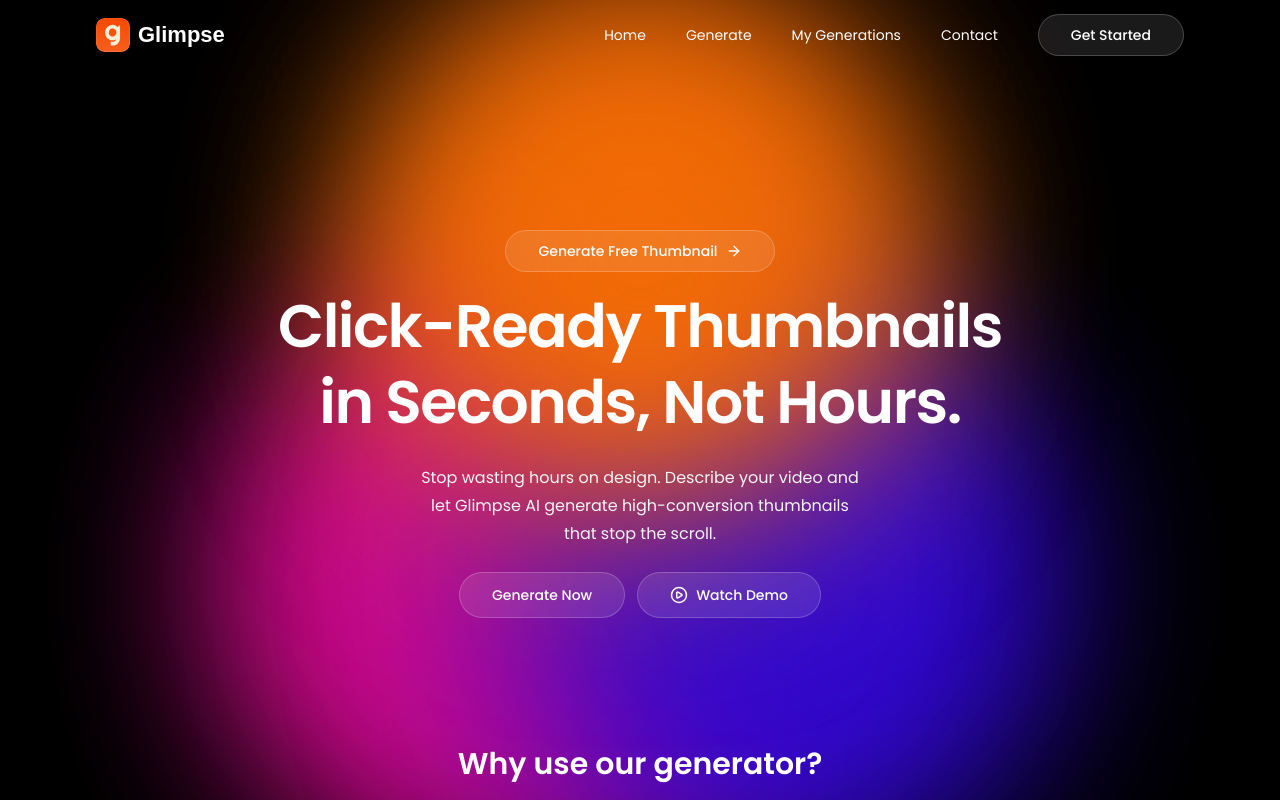
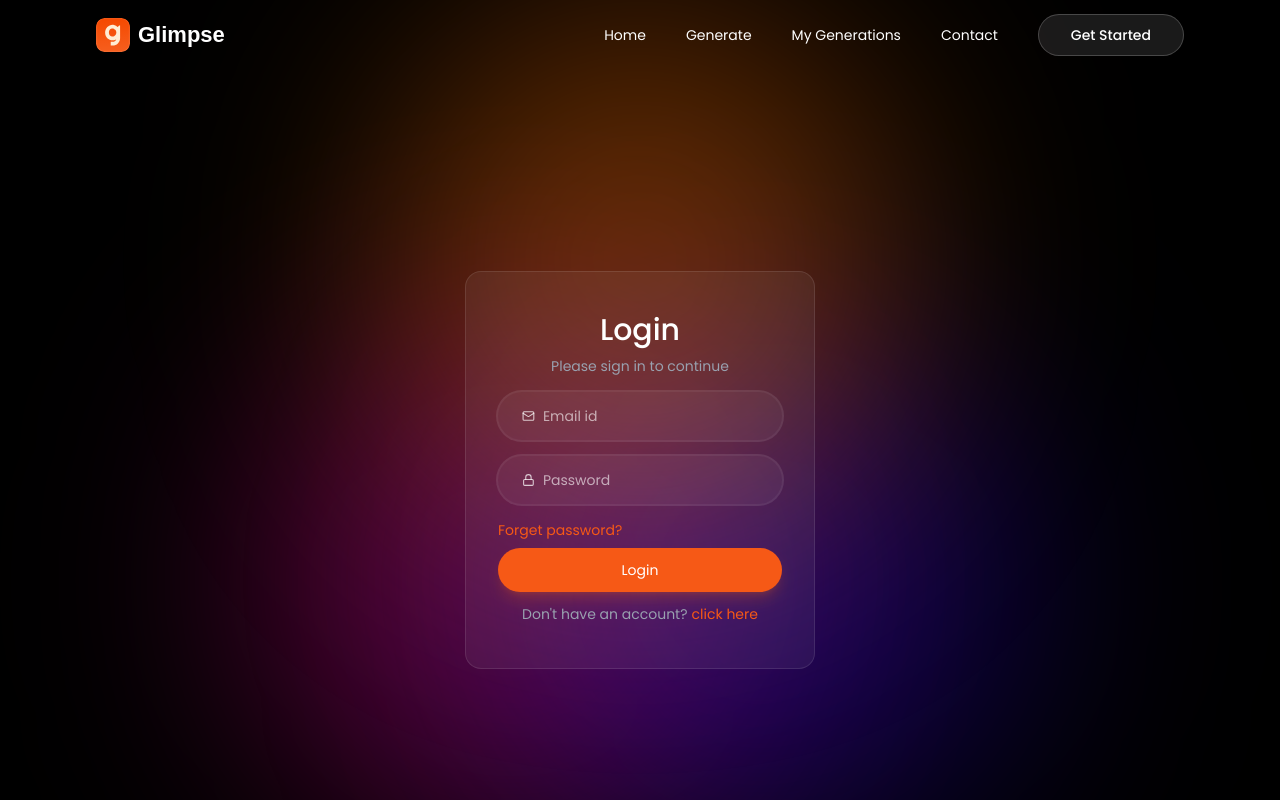
Before and after one commit to nik1910-sd/Glimpse-AI-thumbnail-generator, a React (Vite) app in the folder client/: page /login in a window 1280 px wide. Shown: the top 800 px of the page. Built offline with nearby package versions, Linux system fonts and the light colour scheme.

Commit message:
build login page

```diff
--- a/client/src/App.jsx
+++ b/client/src/App.jsx
@@ -1,34 +1,35 @@
+
+import HomePage from "./pages/HomePage";
+import Navbar from "./components/navbar";
+import { Routes,Route} from "react-router-dom";
 import LenisScroll from "./components/lenis-scroll";
-import Navbar from "./components/navbar";
 import Footer from "./components/footer";
-import HeroSection from "./sections/hero-section";
-import FaqSection from "./sections/faq-section";
-import Features from "./sections/features";
-import WorkflowSteps from "./sections/workflow-steps";
-import Testimonials from "./sections/testimonials";
-import PricingPlans from "./sections/pricing-plans";
-import CallToAction from "./sections/call-to-action";
+import Generate from "./pages/Generate";
+import MyGenerations from "./pages/MyGenerations";
+import Login  from "./components/login";
+import YtPreview from "./pages/YtPreview";
+
+
+
 
 export default function App() {
-    return (
+    return(
         <>
-            <LenisScroll />
-            <Navbar />
-            <div className="fixed inset-0 overflow-hidden -z-20 pointer-events-none">
-                <div className="absolute rounded-full top-80 left-2/5 -translate-x-1/2 size-130 bg-[#D10A8A] blur-[100px]" />
-                <div className="absolute rounded-full top-80 right-0 -translate-x-1/2 size-130 bg-[#2E08CF] blur-[100px]" />
-                <div className="absolute rounded-full top-0 left-1/2 -translate-x-1/2 size-130 bg-[#F26A06] blur-[100px]" />
-            </div>
-            <main className='px-4'>
-                <HeroSection />
-                <Features />
-                <WorkflowSteps />
-                <Testimonials />
-                <FaqSection />
-                <PricingPlans />
-                <CallToAction />
-            </main>
-            <Footer />
+
+
+           <LenisScroll/>
+           <Navbar/>
+           <Routes>
+            <Route  path='/' element={<HomePage/>}/>
+            <Route path='/generate' element={<Generate/>}/>
+            <Route path='/generate/:id' element={<Generate/>}/>
+            <Route path='/my-generations' element={<MyGenerations/>}/>
+            <Route path='/login' element={<Login/>}/>
+            <Route path='/preview' element={<YtPreview/>}/>
+
+           </Routes>
+           <Footer/>
+
         </>
     );
 }
--- /dev/null
+++ b/client/src/components/login.jsx
@@ -0,0 +1,81 @@
+import React from 'react'
+import { useState } from 'react'
+
+const login = () => {
+
+  const [state, setState] = useState("login")
+
+    const [formData, setFormData] = useState({
+        name: '',
+        email: '',
+        password: ''
+    })
+
+    const handleChange = (e) => {
+        const { name, value } = e.target
+        setFormData(prev => ({ ...prev, [name]: value }))
+    }
+
+    const handleSubmit = (e) => {
+        e.preventDefault()
+
+    }
+  return (
+    <>
+    <div className='min-h-screen flex items-center justify-center'>         <form
+    onSubmit={handleSubmit}
+    className="w-full sm:w-87.5 text-center bg-white/6 border border-white/10 rounded-2xl px-8">
+    <h1 className="text-white text-3xl mt-10 font-medium">
+        {state === "login" ? "Login" : "Sign up"}
+    </h1>
+
+    <p className="text-gray-400 text-sm mt-2">Please sign in to continue</p>
+
+
+    {state !== "login" && (
+        <div className="flex items-center mt-6 w-full bg-white/5 ring-2 ring-white/10 focus-within:ring-[rgb(246,89,22)]/60 h-12 rounded-full overflow-hidden pl-6 gap-2 transition-all ">
+            <svg xmlns="http://www.w3.org/2000/svg" width="16" height="16" viewBox="0 0 24 24" fill="none" stroke="currentColor" className="text-white/60" strokeWidth="2" strokeLinecap="round" strokeLinejoin="round"> <circle cx="12" cy="8" r="5" /> <path d="M20 21a8 8 0 0 0-16 0" /> </svg>
+            <input type="text" name="name" placeholder="Name" className="w-full bg-transparent text-white placeholder-white/60 border-none outline-none autofill:shadow-[0_0_0_1000px_#1E1C1C_inset]
+             autofill:[-webkit-text-fill-color:white]" value={formData.name} onChange={handleChange} required />
+        </div>
+    )}
+
+
+    <div className="flex items-center w-full mt-4 bg-white/5 ring-2 ring-white/10 focus-within:ring-[rgb(246,89,22)]/60 h-12 rounded-full overflow-hidden pl-6 gap-2 transition-all ">
+        <svg xmlns="http://www.w3.org/2000/svg" width="14" height="14" viewBox="0 0 24 24" fill="none" stroke="currentColor" className="text-white/75" strokeWidth="2" strokeLinecap="round" strokeLinejoin="round"> <path d="m22 7-8.991 5.727a2 2 0 0 1-2.009 0L2 7" /> <rect x="2" y="4" width="20" height="16" rx="2" /> </svg>
+        <input type="email" name="email" placeholder="Email id" className="w-full bg-transparent text-white placeholder-white/60 border-none outline-none " value={formData.email} onChange={handleChange} required />
+    </div>
+
+
+    <div className=" flex items-center mt-4 w-full bg-white/5 ring-2 ring-white/10 focus-within:ring-[rgb(246,89,22)]/60 h-12 rounded-full overflow-hidden pl-6 gap-2 transition-all ">
+        <svg xmlns="http://www.w3.org/2000/svg" width="14" height="14" viewBox="0 0 24 24" fill="none" stroke="currentColor" className="text-white/75" strokeWidth="2" strokeLinecap="round" strokeLinejoin="round"> <rect width="18" height="11" x="3" y="11" rx="2" ry="2" /> <path d="M7 11V7a5 5 0 0 1 10 0v4" /> </svg>
+        <input type="password" name="password" placeholder="Password" className="w-full bg-transparent text-white placeholder-white/60 border-none outline-none" value={formData.password} onChange={handleChange} required />
+    </div>
+
+    <div className="mt-4 text-left">
+        <button className="text-sm text-[rgb(246,89,22)] hover:underline">
+            Forget password?
+        </button>
+    </div>
+
+
+    <button type="submit" className="mt-2 w-full h-11 rounded-full text-white bg-[rgb(246,89,22)] hover:bg-[rgb(214,76,18)] transition shadow-lg shadow-orange-500/20" >
+        {state === "login" ? "Login" : "Sign up"}
+    </button>
+
+    <p onClick={() => setState(prev => prev === "login" ? "register" : "login")} className="text-gray-400 text-sm mt-3 mb-11 cursor-pointer" >
+        {state === "login" ? "Don't have an account?" : "Already have an account?"}
+        <span className="text-[rgb(246,89,22)] hover:underline ml-1">click here</span>
+    </p>
+</form>
+</div>
+    <div className="fixed inset-0 overflow-hidden -z-20 pointer-events-none">
+    <div className="absolute rounded-full top-80 left-2/5 -translate-x-1/2 size-130 bg-[#D10A8A]/40 blur-[120px]" />
+    <div className="absolute rounded-full top-80 right-0 -translate-x-1/2 size-130 bg-[#2E08CF]/40 blur-[120px]" />
+    <div className="absolute rounded-full top-0 left-1/2 -translate-x-1/2 size-130 bg-[#F26A06]/40 blur-[120px]" />
+</div>
+        </>
+  )
+}
+
+export default login
--- /dev/null
+++ b/client/src/pages/Generate.jsx
@@ -0,0 +1,10 @@
+
+
+const Generate = () => {
+  return (
+     <div> Generate</div>
+
+  )
+}
+
+export default Generate
--- /dev/null
+++ b/client/src/pages/HomePage.jsx
@@ -0,0 +1,32 @@
+
+
+import HeroSection from "../sections/hero-section";
+import FaqSection from "../sections/faq-section";
+import Features from "../sections/features";
+import WorkflowSteps from "../sections/workflow-steps";
+import Testimonials from "../sections/testimonials";
+import PricingPlans from "../sections/pricing-plans";
+import CallToAction from "../sections/call-to-action";
+
+export default function HomePAGE() {
+    return (
+        <>
+        <div className="fixed inset-0 overflow-hidden -z-20 pointer-events-none">
+                    <div className="absolute rounded-full top-80 left-2/5 -translate-x-1/2 size-130 bg-[#D10A8A] blur-[100px]" />
+                    <div className="absolute rounded-full top-80 right-0 -translate-x-1/2 size-130 bg-[#2E08CF] blur-[100px]" />
+                    <div className="absolute rounded-full top-0 left-1/2 -translate-x-1/2 size-130 bg-[#F26A06] blur-[100px]" />
+                </div>
+
+
+            <main className='px-4'>
+                <HeroSection />
+                <Features />
+                <WorkflowSteps />
+                <Testimonials />
+                <FaqSection />
+                <PricingPlans />
+                <CallToAction />
+            </main>
+        </>
+    );
+}
--- /dev/null
+++ b/client/src/pages/MyGenerations.jsx
@@ -0,0 +1,9 @@
+
+
+const MyGenerations = () => {
+  return (
+    <div>MyGenerations</div>
+  )
+}
+
+export default MyGenerations
--- /dev/null
+++ b/client/src/pages/YtPreview.jsx
@@ -0,0 +1,9 @@
+
+
+const YtPreview = () => {
+  return (
+    <div>YtPreview</div>
+  )
+}
+
+export default YtPreview
```
